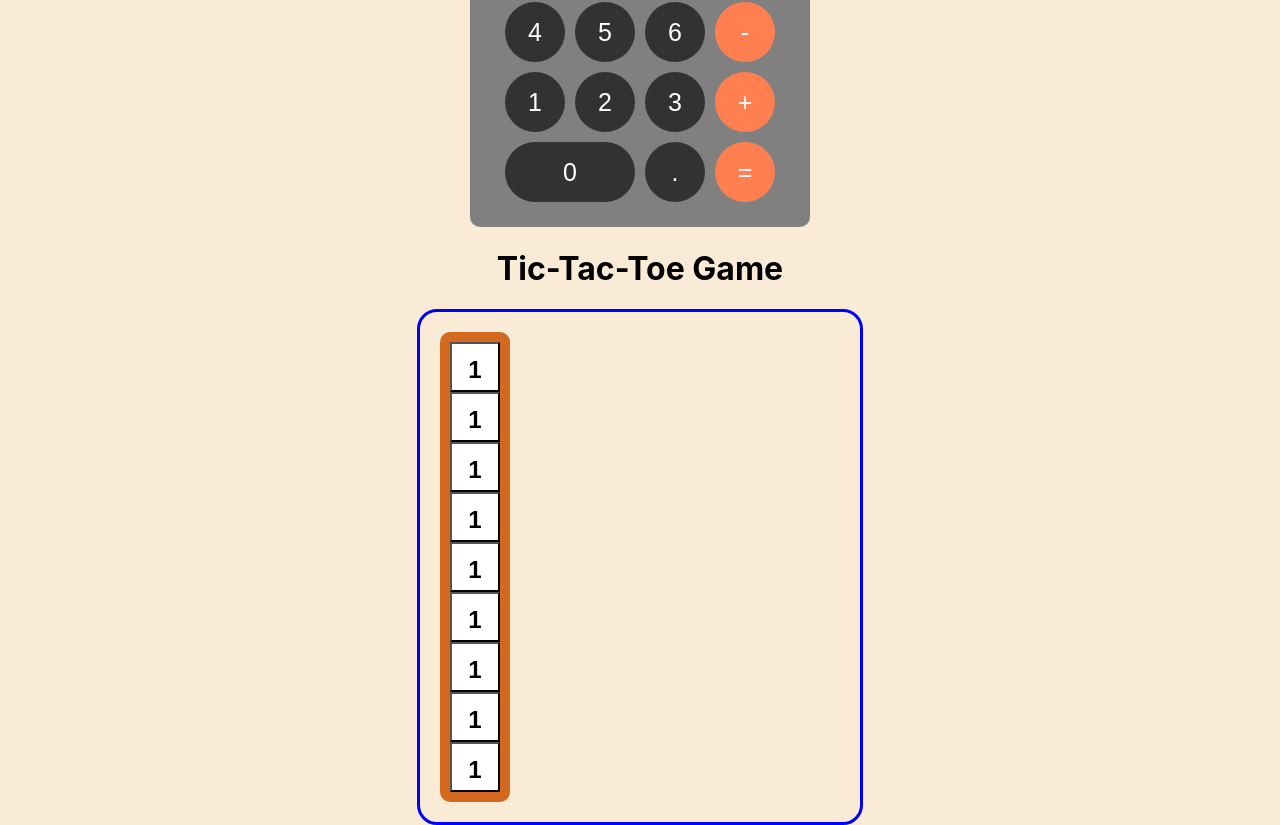
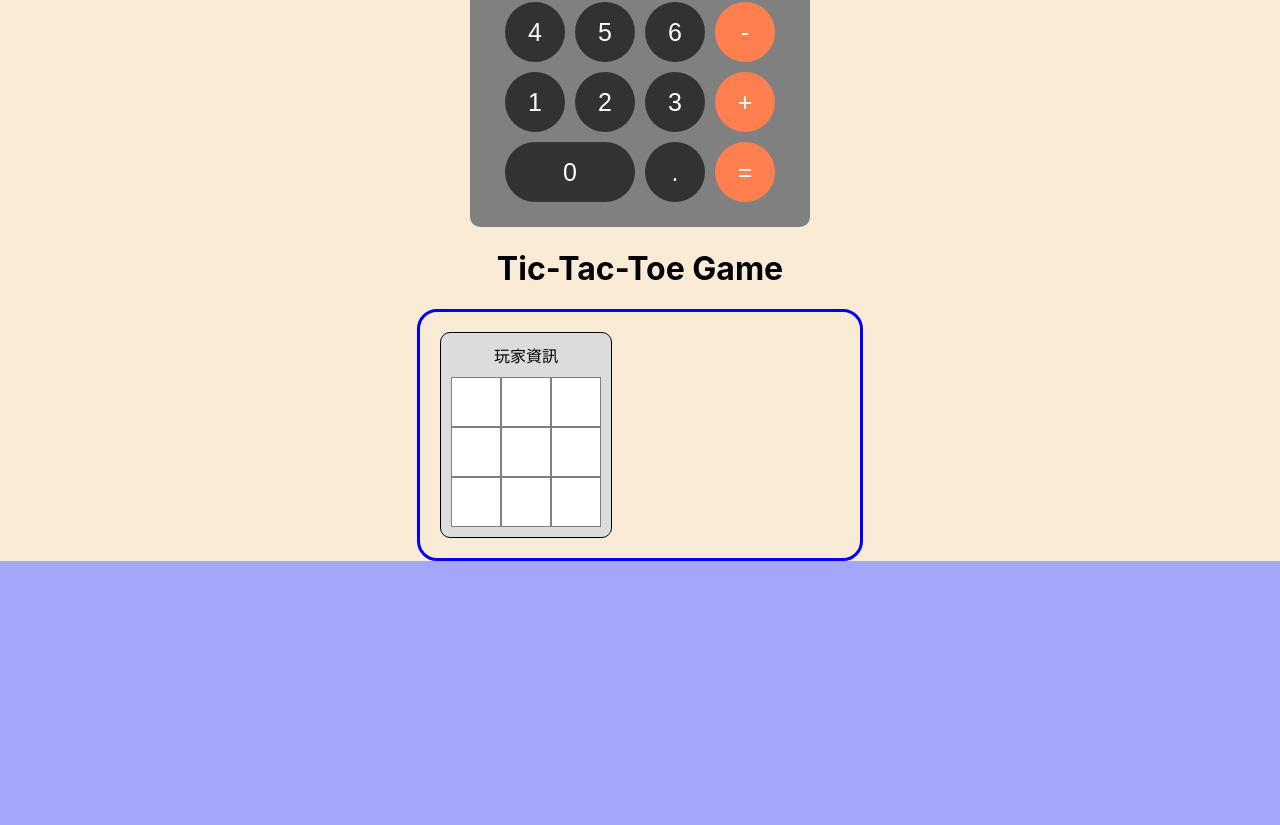
Before and after one commit to chendh/my-react-app, a React (Create React App) app: page / in a window 1280 px wide. Shown: the part 848-1673 px from the top of the page. After the commit the page ends 1409 px from the top, so only its background shows below. Built offline with nearby package versions, Linux system fonts and the light colour scheme.

Commit message:
refactor: Update Tic-Tac-Toe board and square components

```diff
--- a/src/components/tic-tac-toe/Board.js
+++ b/src/components/tic-tac-toe/Board.js
@@ -2,25 +2,30 @@ import React from "react";
 import Square from "./Square";
 import "./tictactoe.css";
 
-function Board() {
+function Board({xIsNext, squares, onPlay}) {
+    const handleClick = (i) =>{
+        alert(i);
+    }
+    let status = "玩家資訊";
   return (
-    <div className="tic-tac-toe-board">
-        <div className="board-row">
-            <Square>1</Square>
-            <Square>2</Square>
-            <Square>3</Square>
-        </div>
-        <div className="board-row">
-            <Square>1</Square>
-            <Square>2</Square>
-            <Square>3</Square>
-        </div>
-        <div className="board-row">
-            <Square>1</Square>
-            <Square>2</Square>
-            <Square>3</Square>
-        </div>
-    </div>
+    <>
+    <div className="status">{status}</div>
+      <div>
+        <Square value={squares[0]} onSquareClick={()=>handleClick(0)} />
+        <Square value={squares[1]} onSquareClick={()=>handleClick(1)} />
+        <Square value={squares[2]} onSquareClick={()=>handleClick(2)} />
+      </div>
+      <div>
+        <Square value={squares[3]} onSquareClick={()=>handleClick(3)} />
+        <Square value={squares[4]} onSquareClick={()=>handleClick(4)} />
+        <Square value={squares[5]} onSquareClick={()=>handleClick(5)} />
+      </div>
+      <div>
+        <Square value={squares[6]} onSquareClick={()=>handleClick(6)} />
+        <Square value={squares[7]} onSquareClick={()=>handleClick(7)} />
+        <Square value={squares[8]} onSquareClick={()=>handleClick(8)} />
+      </div>
+    </>
   );
 }
 export default Board;
--- a/src/components/tic-tac-toe/Square.js
+++ b/src/components/tic-tac-toe/Square.js
@@ -1,11 +1,9 @@
 import React from "react";
 import "./tictactoe.css";
 
-function Square() {
+function Square({value, onSquareClick}) {
   return (
-    <div>
-      <button className="square">1</button>
-    </div>
+      <button className="square" onClick={onSquareClick}>{value}</button>
   );
 }
 
--- a/src/components/tic-tac-toe/TicTacToe.js
+++ b/src/components/tic-tac-toe/TicTacToe.js
@@ -1,11 +1,21 @@
-import React from "react";
+import React, { useState } from "react";
 import Board from "./Board";
 import "./tictactoe.css";
 
 function TicTacToe() {
+  const [history, setHistory] = useState([Array(9).fill(null)]);
+  const [currentMove, setCurrentMove] = useState(0);
+  const currentSquares = history[currentMove];
+  const xIsNext = currentMove % 2 === 0;
+
+  const handlePlay =() =>{
+    alert("遊戲進行中");
+  }
   return (
     <div className="game">
-      <Board />
+      <div className="game-board">
+        <Board xIsNext={xIsNext} squares={currentSquares} onPlay={handlePlay}/>
+      </div>
     </div>
   );
 }
--- a/src/components/tic-tac-toe/tictactoe.css
+++ b/src/components/tic-tac-toe/tictactoe.css
@@ -1,7 +1,8 @@
-.square{
+.square {
     background-color: white;
     width: 50px;
     height: 50px;
+    border: 1px solid grey;
     font-size: 24px;
     font-weight: bold;
     cursor: pointer;
@@ -9,9 +10,10 @@
     margin: auto;
     float: left;
     text-align: center;
+    cursor: pointer;
 }
 
-.game{
+.game {
     width: 400px;
     margin: auto;
     border: 3px solid blue;
@@ -19,16 +21,22 @@
     padding: 20px;
     display: flex;
     flex-direction: row;
+    align-items: center;
 }
 
-.tic-tac-toe-board{
-    background-color: chocolate;
+.game-board {
+    background-color:gainsboro;
     padding: 10px;
     border-radius: 10px;
+    border: 1px solid black;
 }
 
-.board-row:after{
+.board-row:after {
     clear: both;
     content: '';
     display: table;
 }
+
+.status {
+    margin-bottom: 10px;
+}
```
